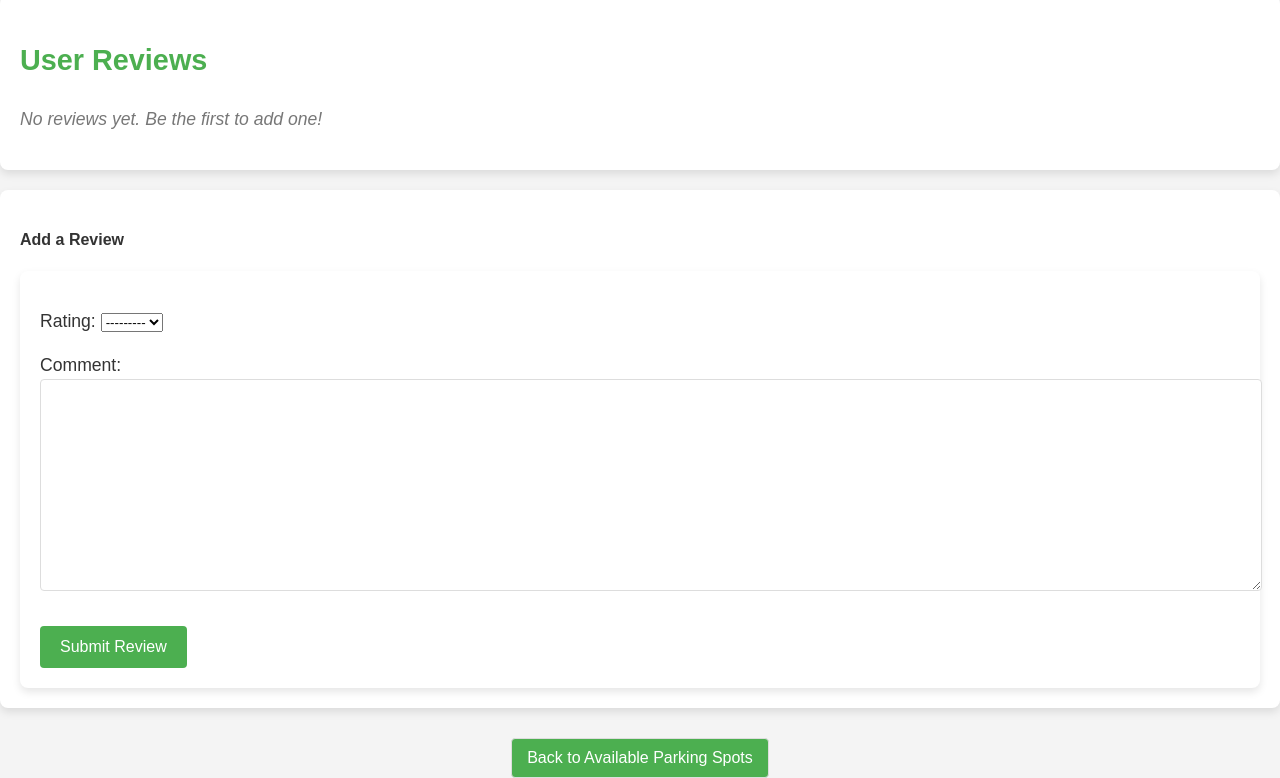
After one commit to darkskill33/ParkingoSistema, a Django app: page /parking/location/1/ in a window 1280 px wide. The commit adds this page. Shown: the part 695-1473 px from the top of the page. Run offline with Django 5.2, Linux system fonts and the light colour scheme; data comes from the database, SQL or seed files in the repository; both versions use the stored data as it was after the commit; some libraries are stand-ins or nearby versions.

```diff
--- /dev/null
+++ b/parking/celery.py
@@ -0,0 +1,5 @@
+from celery import Celery
+
+app = Celery('ParkingoSistema')
+app.config_from_object('django.conf:settings', namespace='CELERY')
+app.autodiscover_tasks()
--- a/parking/forms.py
+++ b/parking/forms.py
@@ -3,6 +3,7 @@ from django.utils import timezone
 from django.contrib.auth.models import User
 from datetime import timedelta
 from .models import ParkingLocation, Reservation, ParkingSpot
+from .models import Review
 
 class UserReservationForm(forms.ModelForm):
     start_time = forms.DateTimeField(initial=timezone.now)
@@ -47,6 +48,12 @@ class ParkingSpotForm(forms.ModelForm):
         label="New Location Name",
         help_text="Fill this to create a new parking location"
     )
+    new_location_address = forms.CharField(
+        max_length=255,
+        required=False,
+        label="New Location Address",
+        help_text="Fill this to add the address of the new location"
+    )
 
     class Meta:
         model = ParkingSpot
@@ -56,16 +63,25 @@ class ParkingSpotForm(forms.ModelForm):
         }
 
     def clean_location(self):
-        # Handle "new" location creation
         location = self.cleaned_data.get('location')
         new_location_name = self.cleaned_data.get('new_location_name')
+        new_location_address = self.cleaned_data.get('new_location_address')
 
         if location and new_location_name:
             raise forms.ValidationError("Please choose either an existing location or provide a new location name.")
 
         if not location and new_location_name:
-            # Create new location if needed
+            # Create new location if needed and include the address
             location, created = ParkingLocation.objects.get_or_create(name=new_location_name)
+            if created and new_location_address:
+                location.address = new_location_address
+                location.save()  # Save the address to the newly created location
             return location
 
         return location
+
+
+class ReviewForm(forms.ModelForm):
+    class Meta:
+        model = Review
+        fields = ['rating', 'comment']
--- /dev/null
+++ b/parking/tasks.py
@@ -0,0 +1,6 @@
+from celery import shared_task
+from .views import free_expired_spots
+
+@shared_task
+def check_for_expired_reservations():
+    free_expired_spots()
--- a/parking/templates/parking/add_parking_spot.html
+++ b/parking/templates/parking/add_parking_spot.html
@@ -110,10 +110,13 @@
         <div id="new-location-field" class="hidden">
             <label for="id_new_location_name">New Location Name:</label>
             <input type="text" id="id_new_location_name" name="new_location_name" placeholder="Enter new location">
+
+            <label for="id_new_location_address">New Location Address:</label>
+            <input type="text" id="id_new_location_address" name="new_location_address" placeholder="Enter address for new location">
         </div>
 
         <label for="id_daily_price">Daily Price:</label>
-        <input type="number" id="id_daily_price" name="daily_price" placeholder="Enter daily price" required>
+        <input type="number" id="id_daily_price" name="daily_price" placeholder="Enter daily price" step="0.01" required>
 
         <button type="submit">Add Spot</button>
     </form>
--- a/parking/templates/parking/checkout.html
+++ b/parking/templates/parking/checkout.html
@@ -1,4 +1,3 @@
-<!-- templates/parking/checkout.html -->
 <h2>Payment Checkout</h2>
 <p>You're paying for Spot {{ reservation.spot.spot_number }}.</p>
 <form method="POST">
--- /dev/null
+++ b/parking/templates/parking/parking_locations_profile.html
@@ -0,0 +1,197 @@
+<!DOCTYPE html>
+<html lang="en">
+<head>
+    <meta charset="UTF-8">
+    <meta name="viewport" content="width=device-width, initial-scale=1.0">
+    <title>{{ location.name }} - Parking Location</title>
+    <style>
+        /* Basic page styling */
+        body {
+            font-family: Arial, sans-serif;
+            margin: 0;
+            padding: 0;
+            background-color: #f4f4f4;
+            color: #333;
+        }
+
+        header {
+            background-color: #4CAF50;
+            color: white;
+            padding: 20px;
+            text-align: center;
+        }
+
+        h2 {
+            margin: 0;
+            font-size: 2rem;
+        }
+
+        p {
+            font-size: 1.1rem;
+            line-height: 1.5;
+        }
+
+        /* Map container styling */
+        #map {
+            width: 100%;
+            height: 500px;
+            border: 1px solid #ddd;
+            margin-top: 20px;
+            margin-bottom: 30px;
+        }
+
+        /* Review Section */
+        .review-container {
+            margin-top: 20px;
+            background-color: #fff;
+            padding: 20px;
+            border-radius: 8px;
+            box-shadow: 0 4px 8px rgba(0, 0, 0, 0.1);
+        }
+
+        .review-container h3 {
+            font-size: 1.8rem;
+            color: #4CAF50;
+        }
+
+        .review {
+            border-bottom: 1px solid #ddd;
+            padding: 10px 0;
+            margin-bottom: 15px;
+        }
+
+        .review h4 {
+            font-size: 1.2rem;
+            margin-bottom: 5px;
+            color: #333;
+        }
+
+        .review p {
+            font-size: 1rem;
+            line-height: 1.4;
+            color: #555;
+        }
+
+        .review-empty {
+            font-size: 1.1rem;
+            font-style: italic;
+            color: #777;
+        }
+
+        /* Form Section */
+        form {
+            background-color: #fff;
+            padding: 20px;
+            border-radius: 8px;
+            box-shadow: 0 4px 8px rgba(0, 0, 0, 0.1);
+            margin-top: 20px;
+        }
+
+        form input[type="text"], form textarea {
+            width: 100%;
+            padding: 10px;
+            margin-bottom: 10px;
+            border: 1px solid #ddd;
+            border-radius: 4px;
+            font-size: 1rem;
+        }
+
+        form button {
+            background-color: #4CAF50;
+            color: white;
+            padding: 12px 20px;
+            border: none;
+            border-radius: 4px;
+            font-size: 1rem;
+            cursor: pointer;
+            transition: background-color 0.3s ease;
+        }
+
+        form button:hover {
+            background-color: #45a049;
+        }
+
+        /* Back button styling and centering */
+        .back-button-container {
+            text-align: center;
+            margin-top: 30px;
+        }
+
+        .back-button {
+            background-color: #4CAF50;
+            color: #333;
+            padding: 10px 15px;
+            border: 1px solid #ddd;
+            border-radius: 4px;
+            text-decoration: none;
+            color: white;
+            font-size: 1rem;
+            display: inline-block;
+            transition: background-color 0.3s ease;
+        }
+
+        .back-button:hover {
+            background-color: #ddd;
+        }
+
+    </style>
+    <!-- Leaflet.js (OpenStreetMap) CDN -->
+    <link rel="stylesheet" href="https://unpkg.com/leaflet@1.7.1/dist/leaflet.css" />
+    <script src="https://unpkg.com/leaflet@1.7.1/dist/leaflet.js"></script>
+</head>
+<body>
+    <header>
+        <h2>{{ location.name }} - Parking Location</h2>
+        <p>{{ location.address }}</p>
+    </header>
+
+    <!-- Display the map -->
+    <div id="map"></div>
+
+    <script>
+        // Create a map centered at the parking location's coordinates
+        var map = L.map('map').setView([{{ location.latitude }}, {{ location.longitude }}], 14);
+
+        // Add OpenStreetMap tile layer
+        L.tileLayer('https://{s}.tile.openstreetmap.org/{z}/{x}/{y}.png', {
+            attribution: '&copy; <a href="https://www.openstreetmap.org/copyright">OpenStreetMap</a> contributors'
+        }).addTo(map);
+
+        // Add a marker at the parking location
+        var marker = L.marker([{{ location.latitude }}, {{ location.longitude }}]).addTo(map)
+            .bindPopup("{{ location.name }}")
+            .openPopup();
+    </script>
+
+    <!-- User Reviews Section -->
+    <div class="review-container">
+        <h3>User Reviews</h3>
+        <div>
+            {% for review in location.reviews.all %}
+                <div class="review">
+                    <h4>{{ review.user.username }} - Rating: {{ review.rating }}/5</h4>
+                    <p>{{ review.comment }}</p>
+                </div>
+            {% empty %}
+                <p class="review-empty">No reviews yet. Be the first to add one!</p>
+            {% endfor %}
+        </div>
+    </div>
+
+    <!-- Add a Review Form Section -->
+    <div class="review-container">
+        <h4>Add a Review</h4>
+        <form method="POST">
+            {% csrf_token %}
+            {{ form.as_p }}
+            <button type="submit">Submit Review</button>
+        </form>
+    </div>
+
+    <!-- Back to Parking Spots Button -->
+    <div class="back-button-container">
+        <a href="{% url 'parking_spots' %}" class="back-button">Back to Available Parking Spots</a>
+    </div>
+
+</body>
+</html>
--- a/parking/urls.py
+++ b/parking/urls.py
@@ -10,4 +10,5 @@ urlpatterns = [
     path('checkout/<int:reservation_id>/', views.checkout, name='checkout'),
     path('success/', views.success, name='success'),
     path('cancel/', views.cancel, name='cancel'),
+    path('location/<int:location_id>/', views.parking_location_profile, name='parking_location_profile'),
 ]
--- a/parking/views.py
+++ b/parking/views.py
@@ -1,6 +1,6 @@
 from django.shortcuts import render, redirect, get_object_or_404
-from .models import ParkingLocation, ParkingSpot, Reservation
-from .forms import UserReservationForm, ParkingSpotForm
+from .models import ParkingLocation, ParkingSpot, Reservation, Review
+from .forms import UserReservationForm, ParkingSpotForm, ReviewForm
 from django.contrib import messages
 from datetime import timedelta
 from django.utils import timezone
@@ -10,27 +10,35 @@ from django.conf import settings
 
 def parking_spots_view(request):
     locations = ParkingLocation.objects.prefetch_related('spots').all()
-    approved_spots = ParkingSpot.objects.filter(is_approved=True)
-
     now = timezone.now()  # Get the current time
 
-    # Add the current reservation status for each spot in locations
+    # Filter locations to only include those with approved spots
+    locations_with_approved_spots = []
     for location in locations:
-        for spot in location.spots.all():
-            spot.is_reserved = spot.reservations.filter(start_time__lte=now, end_time__gte=now).exists()
-            spot.next_reservation = spot.reservations.filter(start_time__gt=now).order_by('start_time').first()
-            spot.current_reservation = spot.reservations.filter(start_time__lte=now, end_time__gte=now).first()
+        # Filter approved spots for this location
+        approved_spots = location.spots.filter(is_approved=True)
+        if approved_spots.exists():  # Only add locations with approved spots
+            # Add reservation details to each approved spot
+            for spot in approved_spots:
+                spot.is_reserved = spot.reservations.filter(start_time__lte=now, end_time__gte=now).exists()
+                spot.next_reservation = spot.reservations.filter(start_time__gt=now).order_by('start_time').first()
+                spot.current_reservation = spot.reservations.filter(start_time__lte=now, end_time__gte=now).first()
+            # Add the location with its approved spots
+            location.approved_spots = approved_spots  # Attach approved spots to the location
+            locations_with_approved_spots.append(location)
 
-    return render(request, 'parking/parking_spots.html', {'locations': locations, 'approved_spots': approved_spots, 'now': now})
+    return render(
+        request,
+        'parking/parking_spots.html',
+        {'locations': locations_with_approved_spots, 'now': now}
+    )
 
 
 def reserve_parking_spot(request, spot_id):
     spot = get_object_or_404(ParkingSpot, id=spot_id)
-
     current_time = timezone.now()
     latest_reservation = spot.reservations.filter(end_time__gte=current_time).order_by('start_time').first()
 
-    # If the spot is currently reserved, calculate when it will be free
     if latest_reservation:
         spot_status = 'reserved'
         next_free_time = latest_reservation.end_time
@@ -42,21 +50,29 @@ def reserve_parking_spot(request, spot_id):
         form = UserReservationForm(request.POST)
 
         if form.is_valid():
-            # Now that form is valid, just save it and pass the data to create a reservation
             reservation = form.save(commit=False)
-            reservation.user = request.user  # Set the logged-in user (or pass user explicitly in the form)
-            reservation.spot = spot  # Assign the spot (if not prefilled)
-            reservation.save()  # Save the reservation object
-            messages.success(request, f"Spot {spot.spot_number} reserved from {reservation.start_time} to {reservation.end_time}.")
-            return redirect('profile')  # Or wherever you'd like to redirect after success
+            reservation.user = request.user
+            reservation.spot = spot
+            reservation.payment_due_time = timezone.now() + timedelta(minutes=1)  # Set payment deadline
+            print(f"Payment due time set for reservation: {reservation.payment_due_time}")
+            print(f"Payment due time set for current time: {current_time}")
+
+
+            # Validate reservation timing
+            if latest_reservation and reservation.start_time < latest_reservation.end_time:
+                messages.error(request, f"Spot {spot.spot_number} is reserved until {latest_reservation.end_time}.")
+            elif reservation.start_time < timezone.now():
+                messages.error(request, "Reservation start time cannot be in the past.")
+            else:
+                reservation.save()
+                messages.success(request, f"Spot {spot.spot_number} reserved from {reservation.start_time} to {reservation.end_time}. Please pay within 5 minutes.")
+                return redirect('profile')
         else:
-            # Print out the form errors to debug
-            print(form.errors)  # Log or print form errors to debug
+            # Debugging purposes
+            print(form.errors)
             messages.error(request, "There was an issue with the reservation details. Please check your input.")
-            print(request.POST)
 
     else:
-        # Pre-fill the form with the current user and spot
         form = UserReservationForm(initial={'start_time': timezone.now(), 'user': request.user, 'spot': spot})
 
     return render(request, 'parking/reserve_spot_user.html', {
@@ -67,6 +83,7 @@ def reserve_parking_spot(request, spot_id):
     })
 
 
+
 def unreserve_parking_spot(request, reservation_id):
     reservation = get_object_or_404(Reservation, id=reservation_id, user=request.user)
     reservation.delete()  # Automatically frees the spot
@@ -74,21 +91,37 @@ def unreserve_parking_spot(request, reservation_id):
     return redirect('profile')
 
 def free_expired_spots():
-    """Periodic task to free expired spots."""
-    for spot in ParkingSpot.objects.all():
-        spot.release_if_expired()
+    # Make sure to use timezone-aware comparison
+    now = timezone.now()
+    unpaid_reservations = Reservation.objects.filter(is_paid=False, payment_due_time__lte=now)
+
+    if not unpaid_reservations:
+        print("No unpaid reservations found.")
+
+    for reservation in unpaid_reservations:
+        print(f"Checking reservation for spot {reservation.spot.spot_number}, due time: {reservation.payment_due_time}")
+
+        if reservation.payment_due_time <= now:
+            print(f"Reservation for spot {reservation.spot.spot_number} has expired, canceling.")
+            reservation.delete()  # Automatically cancel the expired reservation
+        else:
+            print(f"Reservation for spot {reservation.spot.spot_number} is still valid.")
 
 
 @login_required
 def add_parking_spot(request):
     if request.method == 'POST':
-        # Handle form submission
         location_name = request.POST.get('new_location_name')  # Get the new location name if provided
+        location_address = request.POST.get('new_location_address')  # Get the new location address if provided
         location_id = request.POST.get('location')  # Get the selected location id
 
         # If a new location is provided, create it
         if location_name:
-            location = ParkingLocation.objects.create(name=location_name)
+            # Create a new location with the provided name and address
+            location = ParkingLocation.objects.create(
+                name=location_name,
+                address=location_address  # Save the address if provided
+            )
         else:
             # Else, get the existing location by id
             location = ParkingLocation.objects.get(id=location_id)
@@ -97,6 +130,7 @@ def add_parking_spot(request):
         spot_number = request.POST['spot_number']
         daily_price = request.POST['daily_price']
 
+        # Create the parking spot
         spot = ParkingSpot.objects.create(
             location=location,
             spot_number=spot_number,
@@ -121,7 +155,7 @@ def checkout(request, reservation_id):
     # Ensure that the spot has a valid daily_price
     if reservation.spot.daily_price is None:
         messages.error(request, "This parking spot does not have a valid price set.")
-        return redirect('profile')  # Redirect to profile if price is not set
+        return redirect('profile')
 
     # Calculate the duration in days
     duration = reservation.end_time - reservation.start_time
@@ -136,7 +170,7 @@ def checkout(request, reservation_id):
             payment_method_types=['card'],
             line_items=[{
                 'price_data': {
-                    'currency': 'usd',  # Change to EUR or any currency you need
+                    'currency': 'eur',
                     'product_data': {
                         'name': f"Reservation for Spot {reservation.spot.spot_number}",
                     },
@@ -145,8 +179,8 @@ def checkout(request, reservation_id):
                 'quantity': 1,
             }],
             mode='payment',
-            success_url=f'http://127.0.0.1:8000/parking/success?reservation_id={reservation.id}',  # Full URL
-            cancel_url='http://127.0.0.1:8000/parking/cancel',  # Full URL
+            success_url=f'http://127.0.0.1:8000/parking/success?reservation_id={reservation.id}',
+            cancel_url='http://127.0.0.1:8000/parking/cancel',
         )
         return redirect(session.url, code=303)
 
@@ -166,3 +200,25 @@ def success(request):
 
 def cancel(request):
     return render(request, 'parking/cancel.html')
+
+
+def parking_location_profile(request, location_id):
+    location = get_object_or_404(ParkingLocation, id=location_id)
+    reviews = Review.objects.filter(location=location)  # Get all reviews for this location
+
+    if request.method == 'POST':
+        form = ReviewForm(request.POST)
+        if form.is_valid():
+            review = form.save(commit=False)
+            review.location = location
+            review.user = request.user
+            review.save()
+            return redirect('parking_location_profile', location_id=location.id)
+    else:
+        form = ReviewForm()
+
+    return render(request, 'parking/parking_locations_profile.html', {
+        'location': location,
+        'form': form,
+        'reviews': reviews,  # Pass reviews to the template
+    })
--- a/users/templates/users/profile.html
+++ b/users/templates/users/profile.html
@@ -252,7 +252,6 @@
     <button><a href="{% url 'parking_spots' %}">View Available Parking Spots</a></button>
 
     <br><br>
-    <!-- Fixed Logout Button -->
     <div class="btn-logout">
         <a href="{% url 'logout' %}">Logout</a>
     </div>
```
Also changed, not shown: parking/admin.py (+5 -2 lines), parking/models.py (+17 -0 lines), parking/templates/parking/parking_spots.html (+23 -8 lines), users/views.py (+5 -4 lines), db.sqlite3, parking/migrations/0007_parkinglocation_latitude_parkinglocation_longitude_and_more.py (added).
